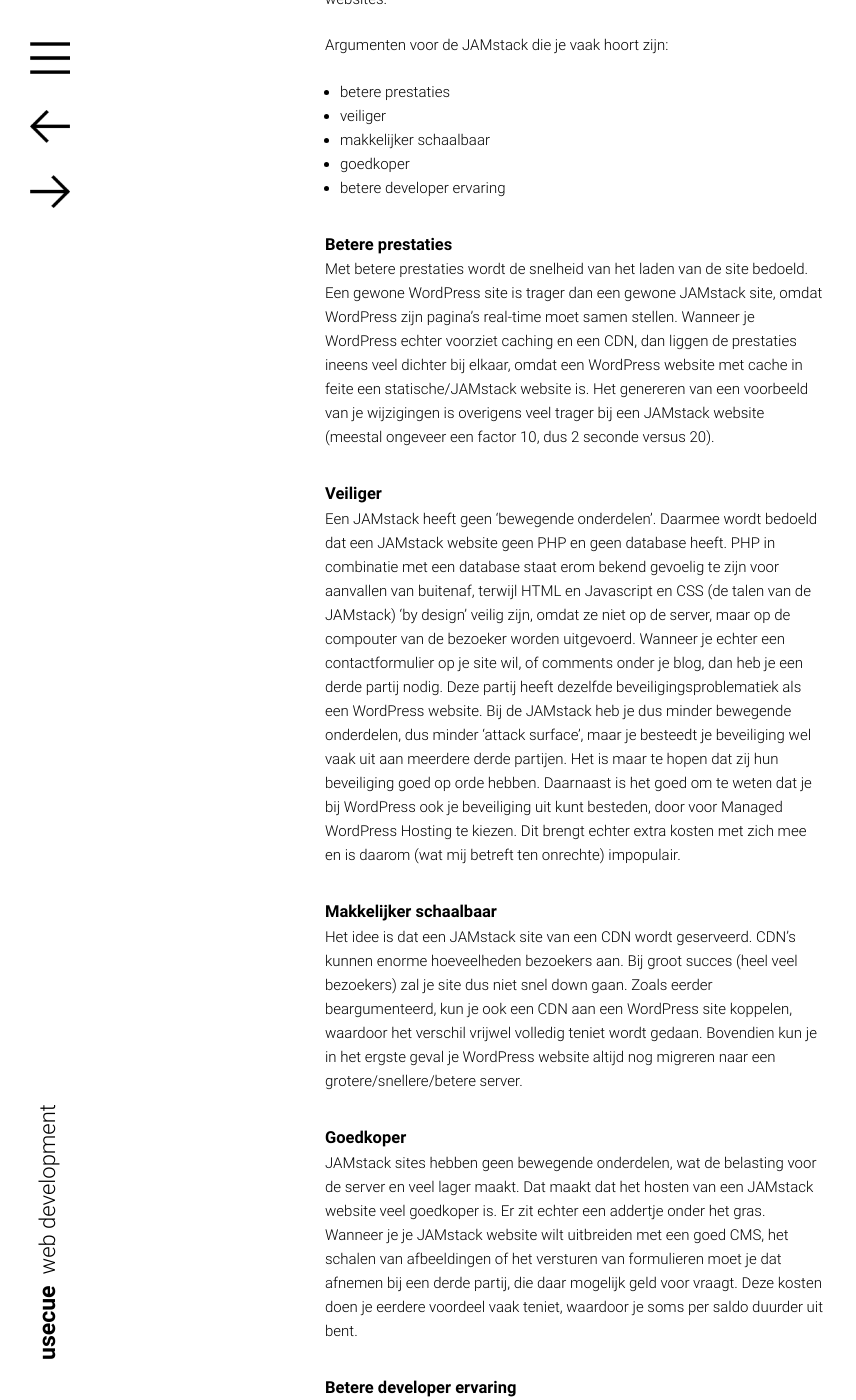
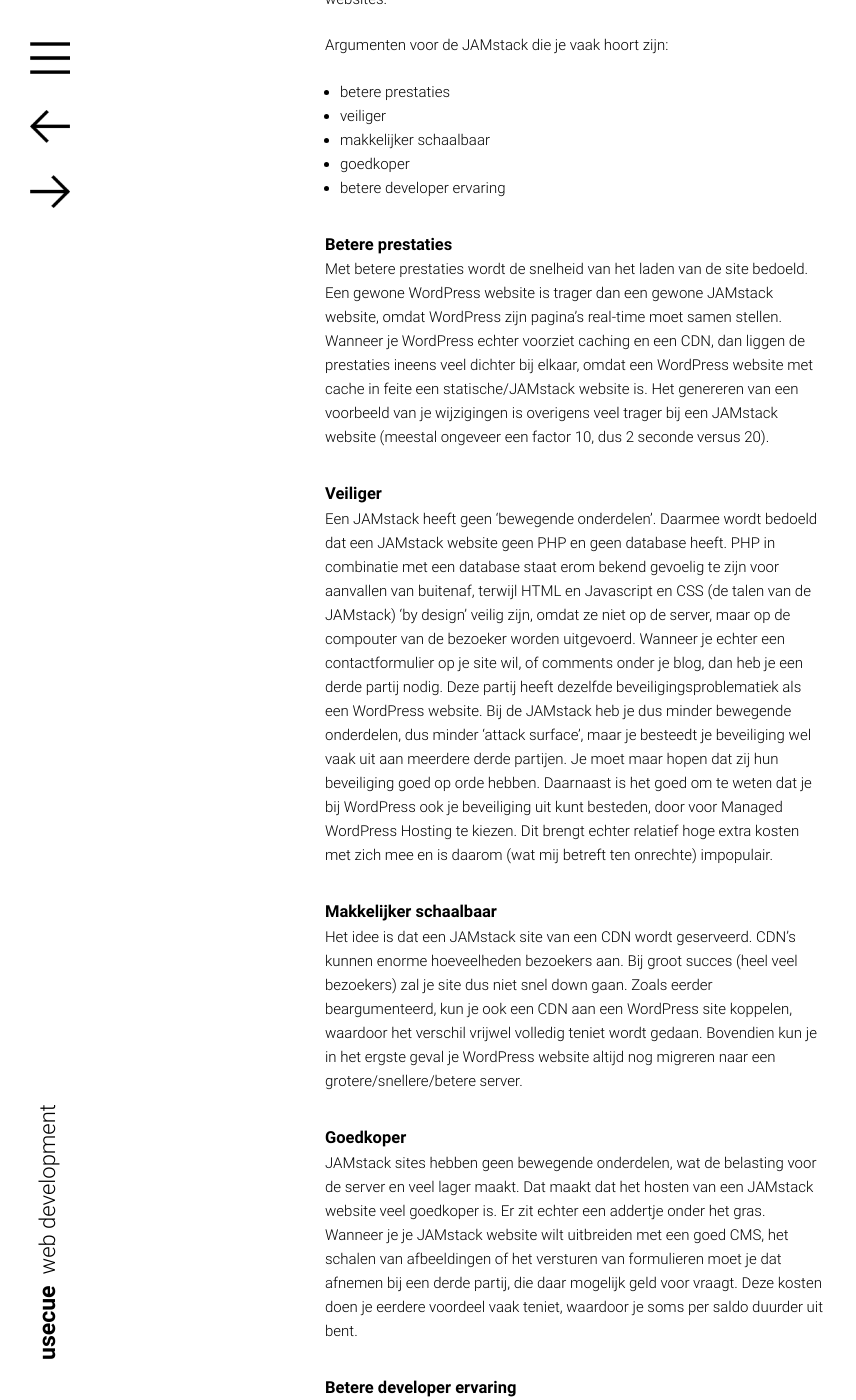
Before and after one commit to jhvanderschee/usecuewebsitenl, a Jekyll site: the page built from _posts/2018-11-22-argumenten-voor-de-jamstack.md, in a window 1280 px wide and 1400 px high, scrolled down 657 px. Shown: the whole window, without its empty margins (0-856 px from the left). Built offline with Jekyll 4.4.1, drawn with Linux system fonts in a browser that asks for light colours.

Commit message:
Update from Forestry.io - Updated 2018-11-22-argumenten-voor-de-jamstack.md

```diff
--- a/_posts/2018-11-22-argumenten-voor-de-jamstack.md
+++ b/_posts/2018-11-22-argumenten-voor-de-jamstack.md
@@ -16,11 +16,11 @@ Argumenten voor de JAMstack die je vaak hoort zijn:
 
 ## Betere prestaties
 
-Met betere prestaties wordt de snelheid van het laden van de site bedoeld. Een gewone WordPress site is trager dan een gewone JAMstack site, omdat WordPress zijn pagina's real-time moet samen stellen. Wanneer je WordPress echter voorziet caching en een CDN, dan liggen de prestaties ineens veel dichter bij elkaar, omdat een WordPress website met cache in feite een statische/JAMstack website is. Het genereren van een voorbeeld van je wijzigingen is overigens veel trager bij een JAMstack website (meestal ongeveer een factor 10, dus 2 seconde versus 20).
+Met betere prestaties wordt de snelheid van het laden van de site bedoeld. Een gewone WordPress website is trager dan een gewone JAMstack website, omdat WordPress zijn pagina's real-time moet samen stellen. Wanneer je WordPress echter voorziet caching en een CDN, dan liggen de prestaties ineens veel dichter bij elkaar, omdat een WordPress website met cache in feite een statische/JAMstack website is. Het genereren van een voorbeeld van je wijzigingen is overigens veel trager bij een JAMstack website (meestal ongeveer een factor 10, dus 2 seconde versus 20).
 
 ## Veiliger
 
-Een JAMstack heeft geen 'bewegende onderdelen'. Daarmee wordt bedoeld dat een JAMstack website geen PHP en geen database heeft. PHP in combinatie met een database staat erom bekend gevoelig te zijn voor aanvallen van buitenaf, terwijl HTML en Javascript en CSS (de talen van de JAMstack) 'by design' veilig zijn, omdat ze niet op de server, maar op de compouter van de bezoeker worden uitgevoerd. Wanneer je echter een contactformulier op je site wil, of comments onder je blog, dan heb je een derde partij nodig. Deze partij heeft dezelfde beveiligingsproblematiek als een WordPress website. Bij de JAMstack heb je dus minder bewegende onderdelen, dus minder 'attack surface', maar je besteedt je beveiliging wel vaak uit aan meerdere derde partijen. Het is maar te hopen dat zij hun beveiliging goed op orde hebben. Daarnaast is het goed om te weten dat je bij WordPress ook je beveiliging uit kunt besteden, door voor Managed WordPress Hosting te kiezen. Dit brengt echter extra kosten met zich mee en is daarom (wat mij betreft ten onrechte) impopulair.
+Een JAMstack heeft geen 'bewegende onderdelen'. Daarmee wordt bedoeld dat een JAMstack website geen PHP en geen database heeft. PHP in combinatie met een database staat erom bekend gevoelig te zijn voor aanvallen van buitenaf, terwijl HTML en Javascript en CSS (de talen van de JAMstack) 'by design' veilig zijn, omdat ze niet op de server, maar op de compouter van de bezoeker worden uitgevoerd. Wanneer je echter een contactformulier op je site wil, of comments onder je blog, dan heb je een derde partij nodig. Deze partij heeft dezelfde beveiligingsproblematiek als een WordPress website. Bij de JAMstack heb je dus minder bewegende onderdelen, dus minder 'attack surface', maar je besteedt je beveiliging wel vaak uit aan meerdere derde partijen. Je moet maar hopen dat zij hun beveiliging goed op orde hebben. Daarnaast is het goed om te weten dat je bij WordPress ook je beveiliging uit kunt besteden, door voor Managed WordPress Hosting te kiezen. Dit brengt echter relatief hoge extra kosten met zich mee en is daarom (wat mij betreft ten onrechte) impopulair.
 
 ## Makkelijker schaalbaar
 
```
